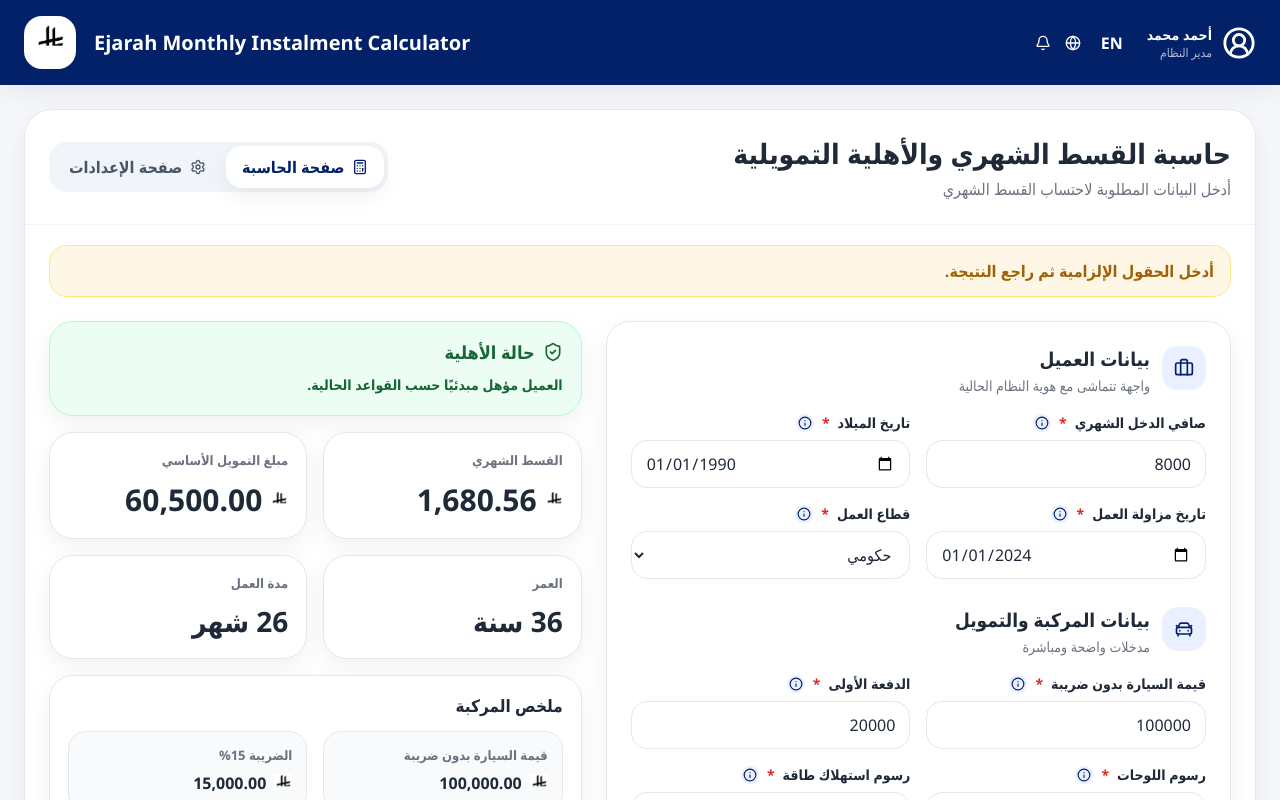
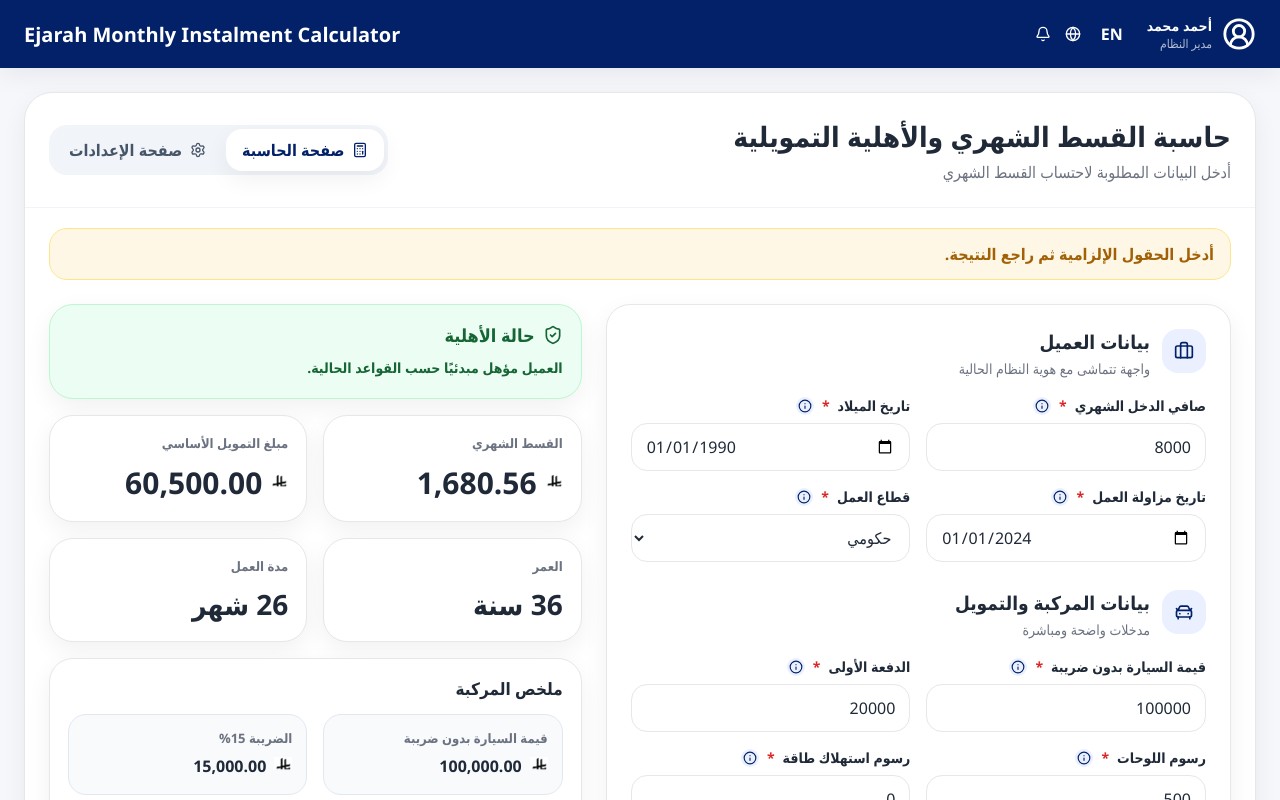
Before and after one commit to it-ajfc/vite.config.js, a React (Vite) app: page / in a window 1280 px wide. Shown: the top 800 px of the page. Built offline with nearby package versions, Linux system fonts and the light colour scheme.

Commit message:
Update App.jsx

```diff
--- a/src/App.jsx
+++ b/src/App.jsx
@@ -270,9 +270,7 @@
         </div>
         <div className="topbar-right">
           <div className="system-title">Ejarah Monthly Instalment Calculator</div>
-          <div className="logo-chip">
-            <SaudiRiyalMark className="logo-mark" />
-          </div>
+
         </div>
       </header>
 
```
